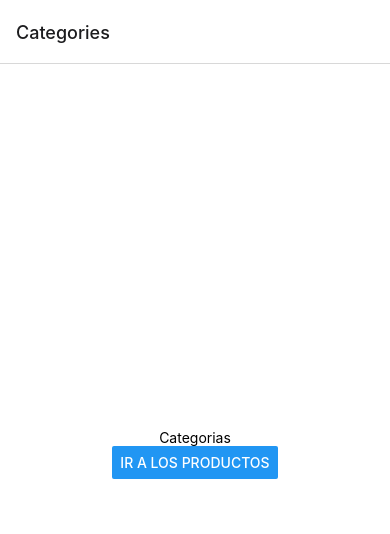
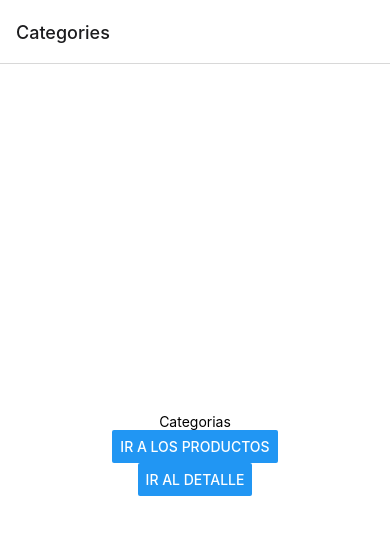
Before and after one commit to EtelS/app_Panaderia, a React Native app: screen /Categories in a window 390 px wide. Shown: the top 534 px of the page. Built offline with nearby package versions, Linux system fonts and the light colour scheme.

Commit message:
otros cambios

```diff
--- a/App.js
+++ b/App.js
@@ -8,7 +8,7 @@ export default function App() {
   return (
     <>
       <ShopNavigator />
-      <StatusBar />
+      <StatusBar style="auto"/>
     </>
   );
 }
--- a/screens/Categories.js
+++ b/screens/Categories.js
@@ -9,7 +9,8 @@ export default function Categories({ navigation, route }) {
       <Text>Categorias</Text>
       <Button onPress={() => navigation.navigate('Products')}
              title='IR A LOS PRODUCTOS' />
-
+      <Button onPress={() => navigation.navigate('Detail')}
+             title='IR AL DETALLE' />
     </View>
   );
 }
```
